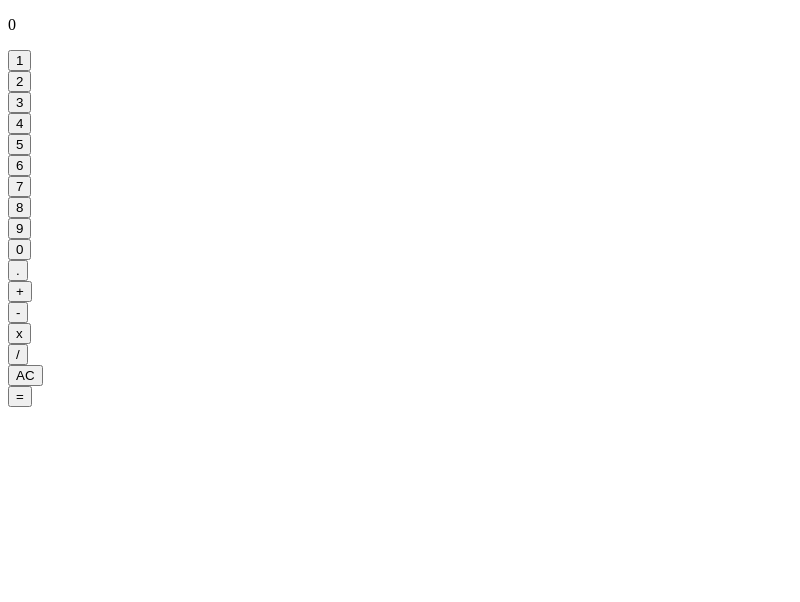
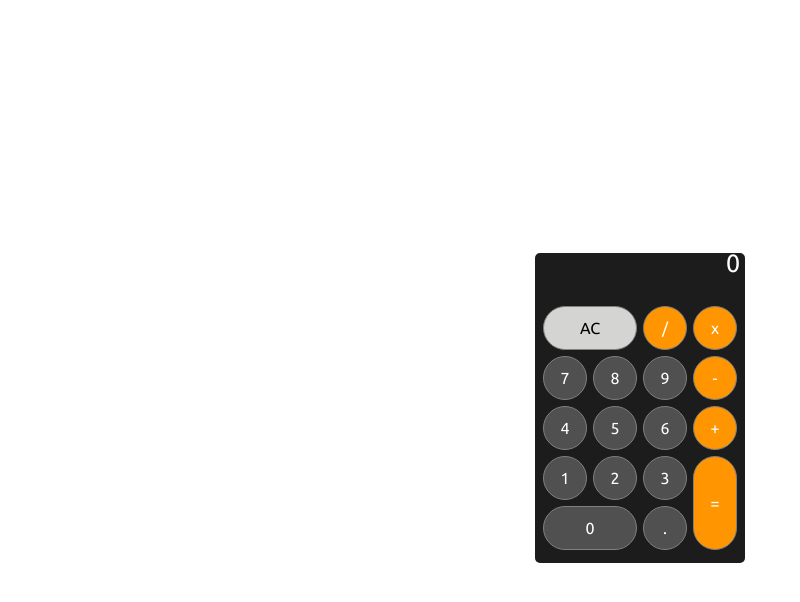
Before and after one commit to erolaliyev/javascript-calculator, a React app: page / in a window 1280 px wide. Shown: the whole page, without its empty margins (0-800 px from the left). Built offline with nearby package versions, Linux system fonts and the light colour scheme.

Commit message:
Done :tada:

```diff
--- a/package.json
+++ b/package.json
@@ -18,6 +18,7 @@
   },
   "homepage": "https://github.com/erolaliyev/javascript-calculator#readme",
   "dependencies": {
+    "prop-types": "^15.7.2",
     "react": "^16.8.6",
     "react-dom": "^16.8.6"
   },
--- a/src/components/App.js
+++ b/src/components/App.js
@@ -1,25 +1,5 @@
 import React, { useState } from 'react';
 import NumberPad from './NumberPad';
-
-// const buttons = [
-//   `1`,
-//   `2`,
-//   `3`,
-//   `4`,
-//   `5`,
-//   `6`,
-//   `7`,
-//   `8`,
-//   `9`,
-//   `0`,
-//   `.`,
-//   `+`,
-//   `-`,
-//   `x`,
-//   `/`,
-//   `AC`,
-//   `=`
-// ];
 
 const buttons = [
   {
@@ -75,9 +55,17 @@ const isOperationSign = el => {
   if (el === `+` || el === `-` || el === `x` || el === `/` || el === `*`)
     return true;
 };
+
 const App = () => {
   const [display, setDisplay] = useState(`0`);
   const [isDisplayFloat, changeDisplayToFloat] = useState(false);
+  const digitLimitMet = () => {
+    setDisplay(`Digit Limit Met`);
+    setTimeout(function() {
+      setDisplay(`0`);
+      changeDisplayToFloat(false);
+    }, 500);
+  };
   const handleClick = e => {
     const clickedButton = e.target.innerHTML;
     const lastCharacterOfDisplay = display.toString().slice(-1);
@@ -116,13 +104,25 @@ const App = () => {
           let result = 0;
           if (isOperationSign(lastCharacterOfDisplay)) {
             result = eval(display.substring(0, display.length - 1));
+            if (result.toString().length > 20) {
+              digitLimitMet();
+            } else {
               setDisplay(result.toString());
+              changeDisplayToFloat(result % 1);
+            }
           } else {
             result = eval(display);
+            if (result.toString().length > 20) {
+              digitLimitMet();
+            } else {
               setDisplay(result.toString());
+              changeDisplayToFloat(result % 1);
             }
-          changeDisplayToFloat(result % 1);
+          }
         } else if (isOperationSign(clickedButton)) {
+          if (display.length > 19) {
+            digitLimitMet();
+          } else {
             if (isOperationSign(lastCharacterOfDisplay)) {
               if (clickedButton === `x`) {
                 setDisplay(display.substring(0, display.length - 1) + `*`);
@@ -139,7 +139,11 @@ const App = () => {
               }
             }
             changeDisplayToFloat(false);
+          }
         } else if (clickedButton === `.`) {
+          if (display.length > 19) {
+            digitLimitMet();
+          } else {
             if (isOperationSign(lastCharacterOfDisplay)) {
               setDisplay(display + `0` + clickedButton);
               changeDisplayToFloat(true);
@@ -151,20 +155,28 @@ const App = () => {
                 setDisplay(display);
               }
             }
+          }
         } else {
           if (display === `0`) {
             setDisplay(clickedButton);
+          } else {
+            if ((display + clickedButton).length > 20) {
+              digitLimitMet();
             } else {
               setDisplay(display + clickedButton);
             }
           }
         }
+      }
     } else {
       setDisplay(`0`);
+      if (isDisplayFloat) {
+        changeDisplayToFloat(false);
+      }
     }
   };
   return (
-    <div>
+    <div id='container'>
       <p id='display'>{display}</p>
       {buttons.map(e => (
         <NumberPad key={e.id} value={e.value} id={e.id} onClick={handleClick} />
--- a/src/components/NumberPad.js
+++ b/src/components/NumberPad.js
@@ -1,13 +1,16 @@
 import React from 'react';
+import PropTypes from 'prop-types';
 
-const NumberPad = props => {
-  return (
-    <div>
-      <button onClick={props.onClick} id={props.id}>
-        {props.value}
-      </button>
-    </div>
-  );
+const NumberPad = props => (
+  <button onClick={props.onClick} id={props.id}>
+    {props.value}
+  </button>
+);
+
+NumberPad.propTypes = {
+  onClick: PropTypes.func,
+  id: PropTypes.string,
+  value: PropTypes.string
 };
 
 export default NumberPad;
--- a/src/index.html
+++ b/src/index.html
@@ -3,6 +3,11 @@
   <head>
     <meta charset="UTF-8" />
     <meta name="viewport" content="width=device-width, initial-scale=1.0" />
+    <link
+      href="https://fonts.googleapis.com/css?family=Ubuntu:400,700&display=swap"
+      rel="stylesheet"
+    />
+    <link rel="shortcut icon" href="../dist/images/favicon.ico" />
     <title>JavaScript Calculator</title>
   </head>
   <body>
--- a/src/styles.scss
+++ b/src/styles.scss
@@ -1,9 +1,39 @@
 @import './styles/App.scss';
+@import './styles/NumberPad.scss';
+@import './styles/Variables.scss';
 
 html {
   font-size: 62.5%;
+  height: 100%;
 }
 
 body {
   font-size: 1.6rem;
+  height: 100%;
+  font-family: 'Ubuntu', sans-serif;
 }
+
+#root {
+  width: 100%;
+  display: flex;
+  flex-flow: row nowrap;
+  justify-content: center;
+  align-items: center;
+  height: 100%;
+  color: $font-general-color;
+  height: 100%;
+}
+
+button {
+  border: 0.1px solid grey;
+  color: $font-general-color;
+  border-radius: 50%;
+  margin: 0.3rem !important;
+  font-family: 'Ubuntu', sans-serif;
+  font-size: 1.6rem;
+  cursor: pointer;
+}
+
+button:focus {
+  outline: none;
+}
--- a/src/styles/App.scss
+++ b/src/styles/App.scss
@@ -0,0 +1,22 @@
+@import './Variables.scss';
+
+#container {
+  width: 20rem;
+  height: 30rem;
+  display: grid;
+  grid-template-columns: 5rem 5rem 5rem 5rem;
+  grid-template-rows: 5rem 5rem 5rem 5rem 5rem 5rem;
+  padding: 0 0.5rem 1rem 0.5rem;
+  background-color: $container;
+  border-radius: 0.5rem;
+}
+
+#display {
+  grid-column: 1 / span 4;
+  grid-row: 1 / 2;
+  display: flex;
+  flex-flow: row nowrap;
+  justify-content: flex-end;
+  align-items: flex-end;
+  font-size: 2.5rem;
+}
--- /dev/null
+++ b/src/styles/NumberPad.scss
@@ -0,0 +1,95 @@
+@import './Variables.scss';
+
+#clear {
+  background-color: $clear-button;
+  grid-column: 1 / span 2;
+  grid-row: 2 / 3;
+  border-radius: 2.5rem;
+  color: $clear-button-font;
+}
+
+#divide {
+  background-color: $operations;
+  grid-column: 3 / 4;
+  grid-row: 2 / 3;
+}
+
+#multiply {
+  background-color: $operations;
+  grid-column: 4 / 5;
+  grid-row: 2 / 3;
+}
+
+#subtract {
+  background-color: $operations;
+  grid-column: 4 / 5;
+  grid-row: 3 / 4;
+}
+
+#add {
+  background-color: $operations;
+  grid-column: 4 / 5;
+  grid-row: 4 / 5;
+}
+
+#equals {
+  background-color: $operations;
+  grid-column: 4 / 5;
+  grid-row: 5 / span 2;
+  border-radius: 2.5rem;
+}
+
+#decimal {
+  background-color: $numbers;
+  grid-column: 3 / 4;
+  grid-row: 6 / 7;
+}
+
+#zero {
+  background-color: $numbers;
+  grid-column: 1 / span 2;
+  grid-row: 6 / 7;
+  border-radius: 2.5rem;
+}
+
+#one {
+  background-color: $numbers;
+  grid-column: 1 / 2;
+  grid-row: 5 / 6;
+}
+
+#two {
+  background-color: $numbers;
+  grid-column: 2 / 3;
+  grid-row: 5 / 6;
+}
+
+#three {
+  background-color: $numbers;
+  grid-column: 3 / 4;
+  grid-row: 5 / 6;
+}
+
+#four {
+  background-color: $numbers;
+  grid-column: 1 / 2;
+  grid-row: 4 / 5;
+}
+
+#five {
+  background-color: $numbers;
+  grid-column: 2 / 3;
+  grid-row: 4 / 5;
+}
+
+#six {
+  background-color: $numbers;
+  grid-column: 3 / 4;
+  grid-row: 4 / 5;
+}
+
+#seven,
+#eight,
+#nine {
+  background-color: $numbers;
+}
--- /dev/null
+++ b/src/styles/Variables.scss
@@ -0,0 +1,11 @@
+// Background colors
+
+$container: #1c1c1c;
+$clear-button: #d4d4d2;
+$numbers: #505050;
+$operations: #ff9500;
+
+// Font colors
+
+$clear-button-font: #000000;
+$font-general-color: #ffffff;
```
Also changed, not shown: dist/images/favicon.ico (added). Lines whose indentation alone changed are shown as unchanged.
